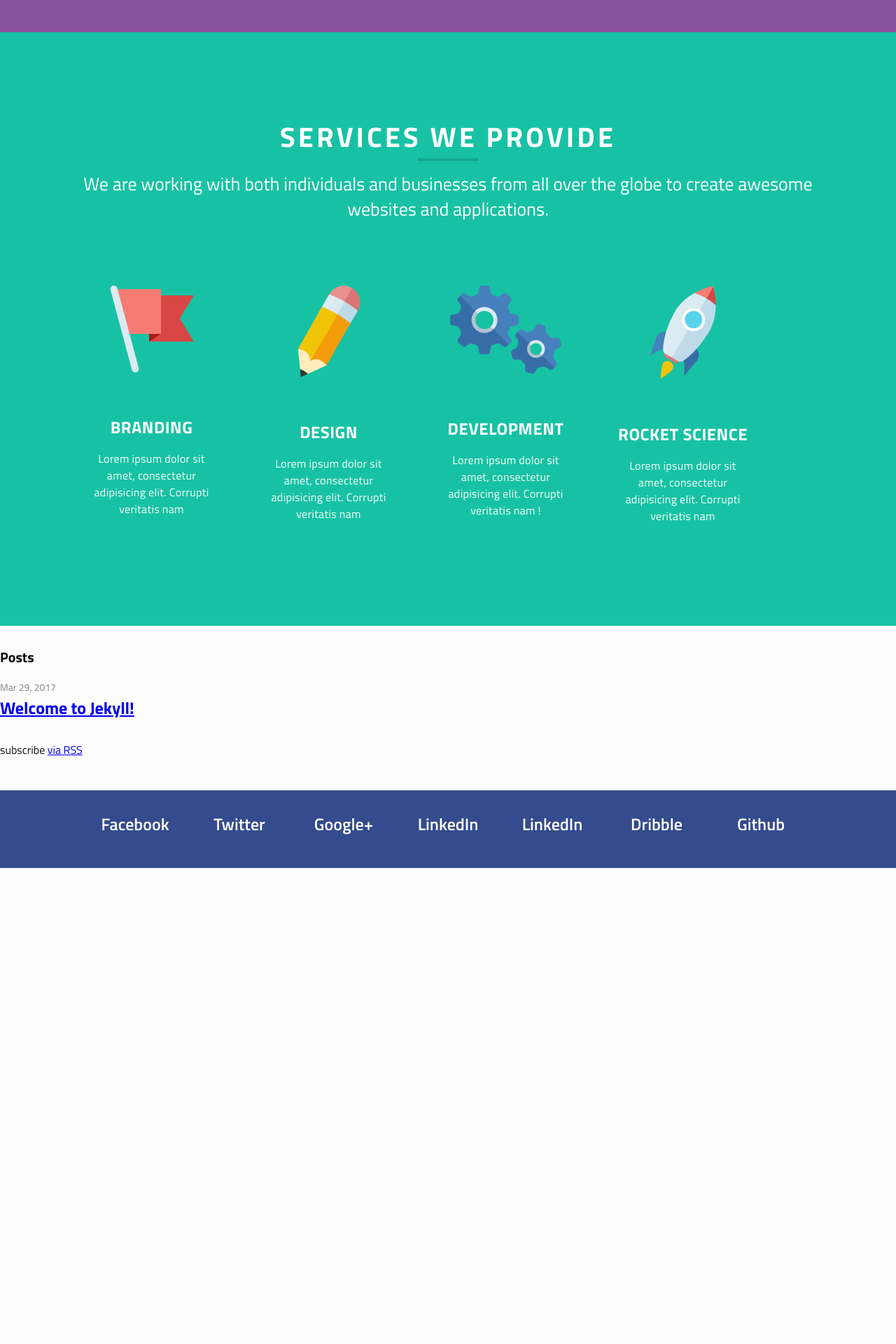
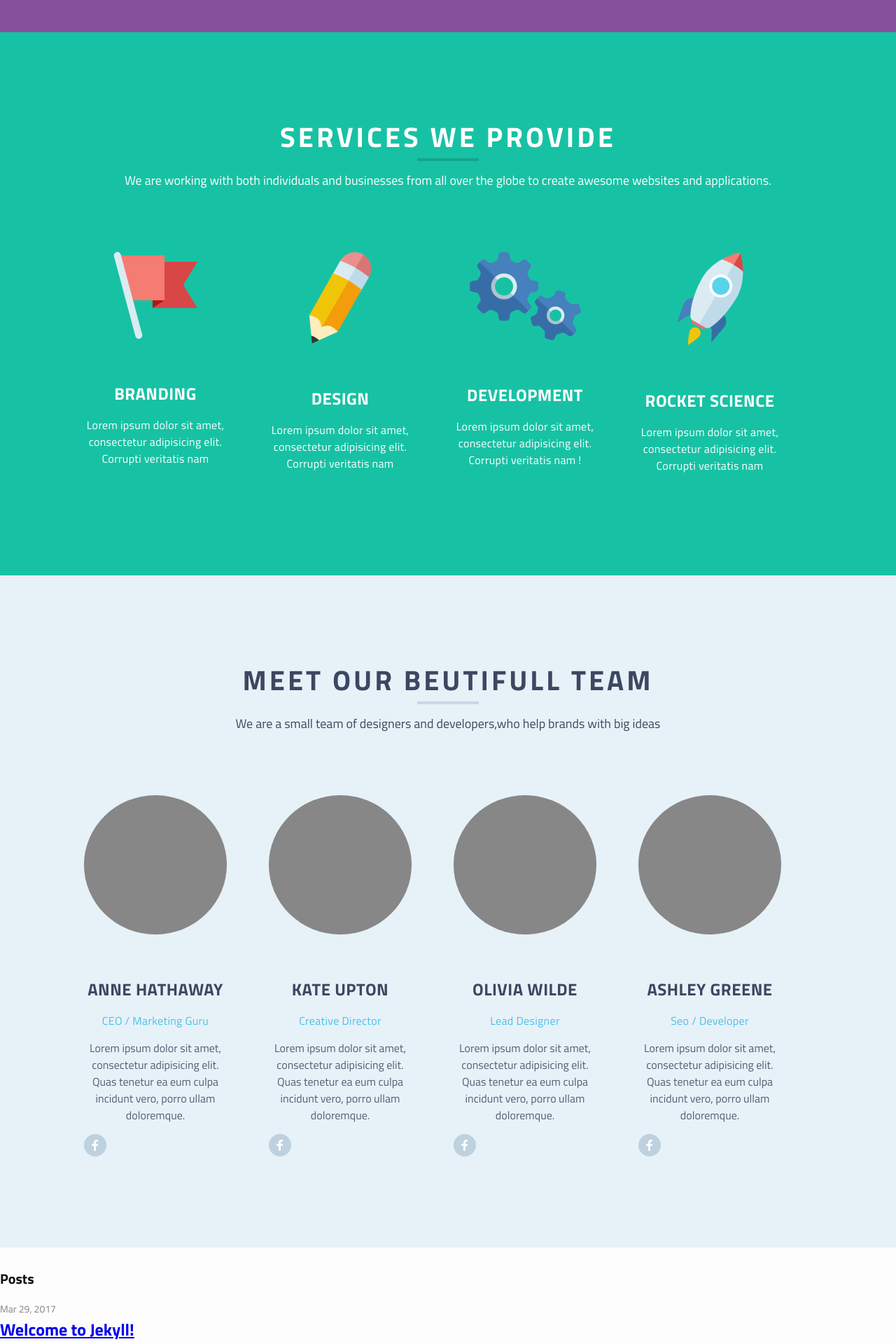
Before and after one commit to HunterJS-bit/Jekyll-, a Jekyll site: the page built from index.md, in a window 1280 px wide. Shown: the part 554-2474 px from the top of the page at 70% size. Built offline with Jekyll 4.4.1, drawn with Linux system fonts in a browser that asks for light colours; before the commit the page ends 1794 px from its top, so only the background shows below that.

Commit message:
Done Members section

```diff
--- a/_includes/head.html
+++ b/_includes/head.html
@@ -10,6 +10,7 @@
   <link rel="canonical" href="{{ page.url | replace:'index.html','' | absolute_url }}">
   <link rel="alternate" type="application/rss+xml" title="{{ site.title | escape }}" href="{{ "/feed.xml" | relative_url }}">
   <link href="https://fonts.googleapis.com/css?family=Titillium+Web:400,600,700" rel="stylesheet">
+  <link rel="stylesheet" type="text/css" href="https://maxcdn.bootstrapcdn.com/font-awesome/4.7.0/css/font-awesome.min.css">
 
   {% if jekyll.environment == 'production' and site.google_analytics %}
   {% include google-analytics.html %}
--- a/_includes/out_team.html
+++ b/_includes/out_team.html
@@ -1 +1,64 @@
-<h1>Meet our Team</h1>
+<section id="our-team">
+
+	<div class="container">
+
+		<div class="team-heading center-verticaly">
+
+			<h2 class = "secondary-heading">Meet Our Beutifull team<h2>
+			<p class = "secondary-description">We are a small team of designers and developers,who help brands with big ideas</p>
+		</div>
+
+		<div class="our-services">
+			<div class="row center-verticaly">
+				<div class="team block">
+						<div class="team-member">
+
+						</div>
+
+						<h3>Anne Hathaway</h3>
+						<p class = "position">CEO / Marketing Guru</p>
+						<p class = "member-info">Lorem ipsum dolor sit amet, consectetur adipisicing elit. Quas tenetur ea eum culpa incidunt vero, porro ullam doloremque.</p>
+						<div class="icon center">{% include /icons/facebook.svg %}</div>
+
+
+				</div>
+
+				<div class="team block">
+						<div class="team-member">
+
+						</div>
+						<h3>Kate upton</h3>
+						<p class = "position">Creative Director</p>
+						<p class = "member-info">Lorem ipsum dolor sit amet, consectetur adipisicing elit. Quas tenetur ea eum culpa incidunt vero, porro ullam doloremque.</p>
+						<div class="icon center">{% include /icons/facebook.svg %}</div>
+
+
+				</div>
+
+				<div class="team block">
+						<div class="team-member">
+
+						</div>
+						<h3>Olivia Wilde</h3>
+						<p class = "position">Lead Designer</p>
+						<p class = "member-info" >Lorem ipsum dolor sit amet, consectetur adipisicing elit. Quas tenetur ea eum culpa incidunt vero, porro ullam doloremque.</p>
+						<div class="icon center">{% include /icons/facebook.svg %}</div>
+
+
+				</div>
+
+				<div class="team block">
+						<div class="team-member">
+
+						</div>
+						<h3>Ashley greene</h3>
+						<p class = "position">Seo / Developer</p>
+						<p class = "member-info">Lorem ipsum dolor sit amet, consectetur adipisicing elit. Quas tenetur ea eum culpa incidunt vero, porro ullam doloremque.</p>
+						<div class="icon center">{% include /icons/facebook.svg %}</div>
+
+
+				</div>
+			</div>
+		</div>
+
+</section>
--- a/_includes/services.html
+++ b/_includes/services.html
@@ -4,43 +4,43 @@
 		<div class="service-heading center-verticaly">
 
 			<h2 class = "secondary-heading">Services we provide<h2>
-			<p class = "secondary description">We are working with both individuals and businesses from all over the globe to create awesome
+			<p class = "secondary-description">We are working with both individuals and businesses from all over the globe to create awesome
 			websites and applications.</p>
 		</div>
 
 	<div class="our-services">
 			<div class="row center-verticaly">
 
-				<div class="service-block">
+				<div class="service block">
 						<div class = "center">
-							<img src="../assets/img/flag.png">
+							<img src="/assets/img/flag.png">
 						</div>
 
 					<h3>Branding</h3>
 					<p>Lorem ipsum dolor sit amet, consectetur adipisicing elit. Corrupti veritatis nam </p>
 				</div>
 
-				<div class="service-block">
+				<div class="service block">
 					<div class="center">
-						<img src="../assets/img/pen.png">
+						<img src="/assets/img/pen.png">
 					</div>
 
 					<h3>Design</h3>
 					<p>Lorem ipsum dolor sit amet, consectetur adipisicing elit. Corrupti veritatis nam </p>
 				</div>
 
-				<div class="service-block">
+				<div class="service block">
 					<div class="center">
-						<img src="../assets/img/wheels.png">
+						<img src="/assets/img/wheels.png">
 					</div>
 
 					<h3>Development</h3>
 					<p>Lorem ipsum dolor sit amet, consectetur adipisicing elit. Corrupti veritatis nam !</p>
 				</div>
 
-				<div class="service-block">
+				<div class="service block">
 					<div class="center">
-						<img src="../assets/img/rocket.png">
+						<img src="/assets/img/rocket.png">
 					</div>
 					<h3>Rocket Science</h3>
 					<p>Lorem ipsum dolor sit amet, consectetur adipisicing elit. Corrupti veritatis nam </p>
--- a/_layouts/default.html
+++ b/_layouts/default.html
@@ -8,6 +8,8 @@
     {% include header.html %}
 
     {% include services.html %}
+
+    {% include out_team.html %}
 
     <main class="page-content" aria-label="Content">
       <div class="wrapper">
--- a/_sass/minima/_base.scss
+++ b/_sass/minima/_base.scss
@@ -114,6 +114,38 @@ header .button {
 
 }
 
+/* Repetaing Content */
+
+
+.secondary-heading{
+   text-transform: uppercase;
+  font-size: 40px;
+  font-weight: 700;
+  letter-spacing: 0.1em;
+}
+
+.secondary-description{
+   font-size: 18px;
+  font-weight: normal;
+  line-height: 1.4;
+}
+
+.secondary-heading:after{
+  content: '';
+  display: block;
+  height: 4px;
+  max-width: 88px;
+  width: 100%;
+  margin: 0 auto;
+}
+
+.block{
+   width: 24%;
+  float: left;
+  padding:10px 30px;
+}
+
+
 /**
   * Services
   */
@@ -126,27 +158,16 @@ header .button {
 
 .service-heading .secondary-heading{
   color: #fff;
-  text-transform: uppercase;
-  font-size: 40px;
-  font-weight: 700;
-  letter-spacing: 0.1em;
 }
 
 .service-heading .secondary-heading:after{
-  content: '';
-  display: block;
+
   background: #14a58c;
-  height: 4px;
-  max-width: 88px;
-  width: 100%;
-  margin: 0 auto;
+
 }
 
-.service-heading .secondary.description{
-  font-size: 26px;
+.service-heading .secondary-description{
   color: #fff;
-  font-weight: normal;
-  line-height: 1.4;
 
 }
 
@@ -154,13 +175,13 @@ header .button {
   margin-top: 80px;
 }
 
-.service-block{
-  width: 23%;
-  float: left;
-  padding:10px 30px;
-}
+// .service-block{
+//   width: 24%;
+//   float: left;
+//   padding:10px 30px;
+// }
 
-.service-block h3{
+.service h3{
   margin-top: 60px;
   color: #fff;
   text-transform: uppercase;
@@ -169,7 +190,7 @@ header .button {
   letter-spacing: 0.02em;
 
 }
-.service-block p{
+.service p{
   font-size: 16px;
   line-height: 1.5;
   font-weight: 300;
@@ -178,6 +199,58 @@ header .button {
 }
 
 
+
+/**
+  * Our Team
+  */
+
+#our-team{
+  background-color:#e7f1f8;
+    padding:120px 30px;
+}
+
+#our-team .secondary-heading{
+  color: #3c4761;
+}
+
+#our-team .secondary-heading:after{
+  background: #c8d9e5;
+}
+#our-team .secondary-description{
+  color: #3c4761;
+}
+
+.team-member {
+    width: 100%;
+    height: 199px;
+    background: #878787;
+    border-radius: 50%;
+}
+
+.team h3{
+  margin-top: 60px;
+  color: #3c4761;
+  text-transform: uppercase;
+  font-weight: 700;
+  font-size: 24px;
+  letter-spacing: 0.02em;
+
+}
+
+.team .position{
+  font-size: 16px;
+  font-weight: 400;
+  letter-spacing: 0.02em;
+  color:#48c1e9;
+
+}
+
+.team .member-info{
+  font-size: 16px;
+  font-weight: 300;
+  line-height: 150%;
+  color: #535e75;
+}
 /**
   * Footer
   */
@@ -346,11 +419,18 @@ pre {
 /**
  * Icons
  */
+.icon{
+  width: 32px;
+  height: 32px;
+  border-radius: 50%;
+  background-color:#bdd1df;
+ }
+
 .icon > svg {
   display: inline-block;
   vertical-align: middle;
 
   path {
-    fill: $grey-color;
+    fill: #fff;
   }
 }
```
Also changed, not shown: _includes/icons/email.svg (added), _includes/icons/facebook.svg (added), _includes/icons/twitter.svg (added).
